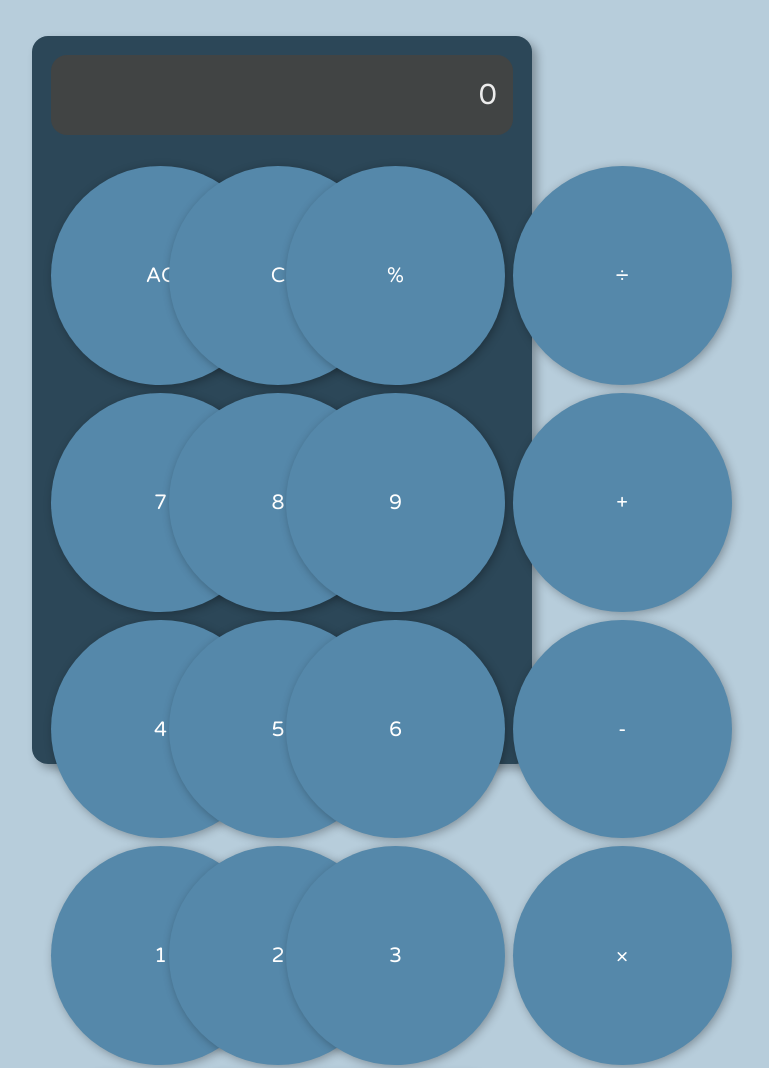
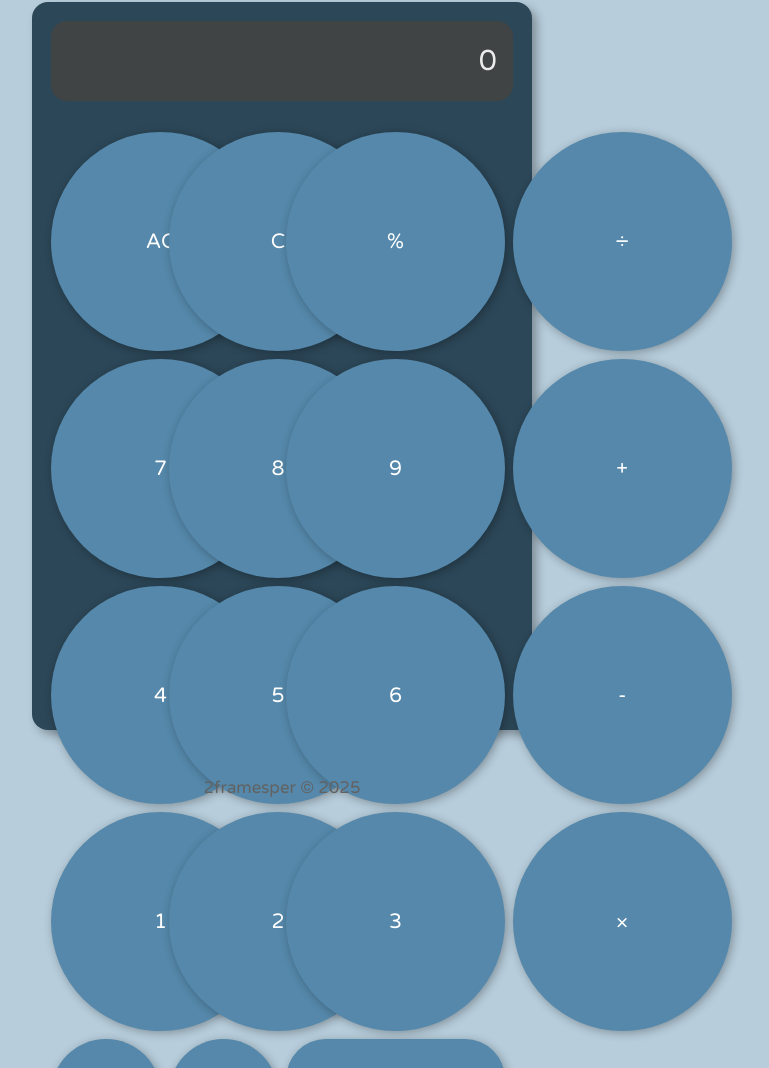
Before and after one commit to 2framesper/calculator, a plain HTML site: page index.html in a window 1280 px wide. Shown: the top 1068 px of the page, without its empty margins (358-1127 px from the left). Drawn offline with Linux system fonts and the light colour scheme.

Commit message:
Add footer with copyright

```diff
--- a/index.html
+++ b/index.html
@@ -34,12 +34,14 @@
                 <button class="numBtn" id="3">3</button>
                 <button class="opBtn" id="×">×</button>
                 <button class="numBtn" id="0">0</button>
-                <button class="opBtn">.</button>
+                <button class="opBtn" id=".">.</button>
                 <button class="equals" id="=">=</button>
             </div>
         </div>
     </div>
 
+    <footer>2framesper © 2025</footer>
+
     <script src='script.js'></script>
 </body>
 </html>
--- a/styles.css
+++ b/styles.css
@@ -1,5 +1,6 @@
 body {
     display: flex;
+    flex-direction: column;
     justify-content: center;
     align-items: center;
     min-height: 100vh;
@@ -95,3 +96,14 @@ button {
     aspect-ratio: 2/1;
     border-radius: 2.5rem;
 }
+
+footer {
+    color: rgb(98, 98, 98);
+
+    font-family: "Varela Round", sans-serif;
+    font-weight: 400;
+    font-style: normal;
+    font-size: 1.05rem;
+
+    margin-top: 3rem;
+}
```
